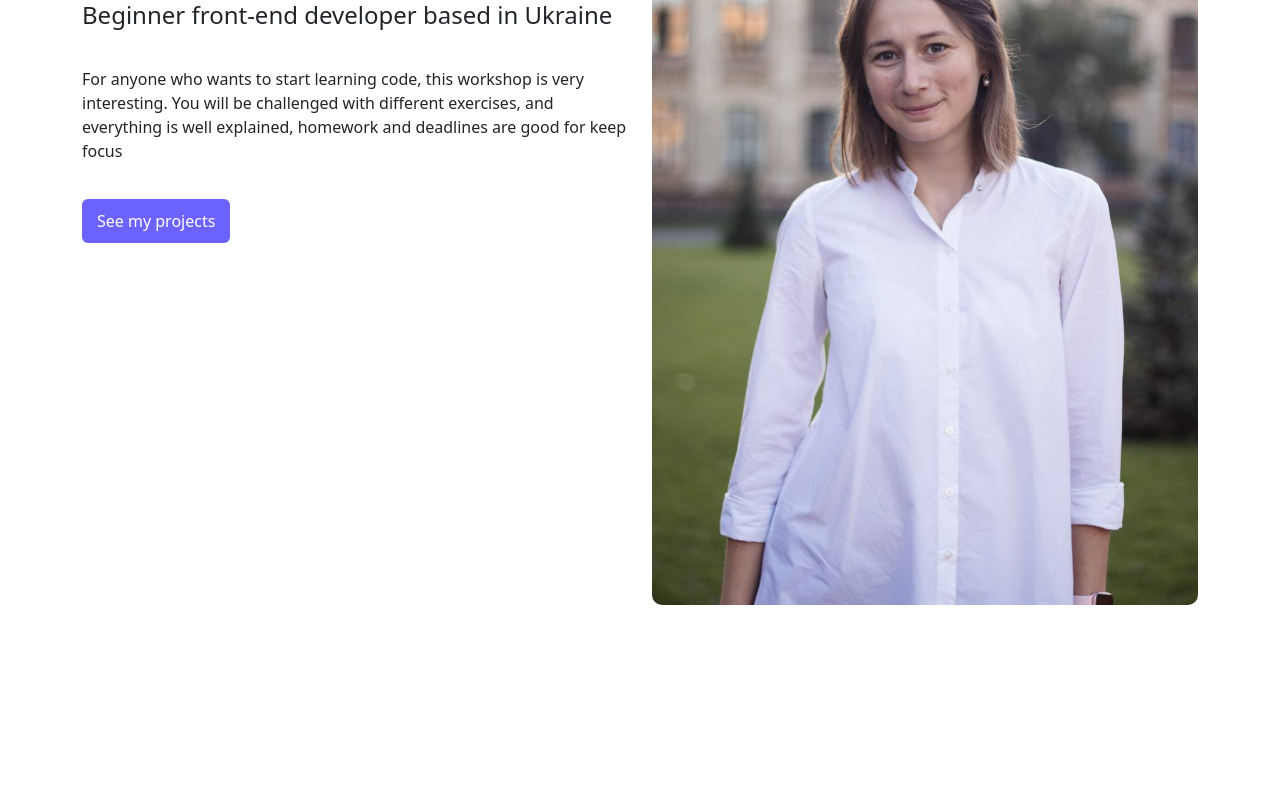
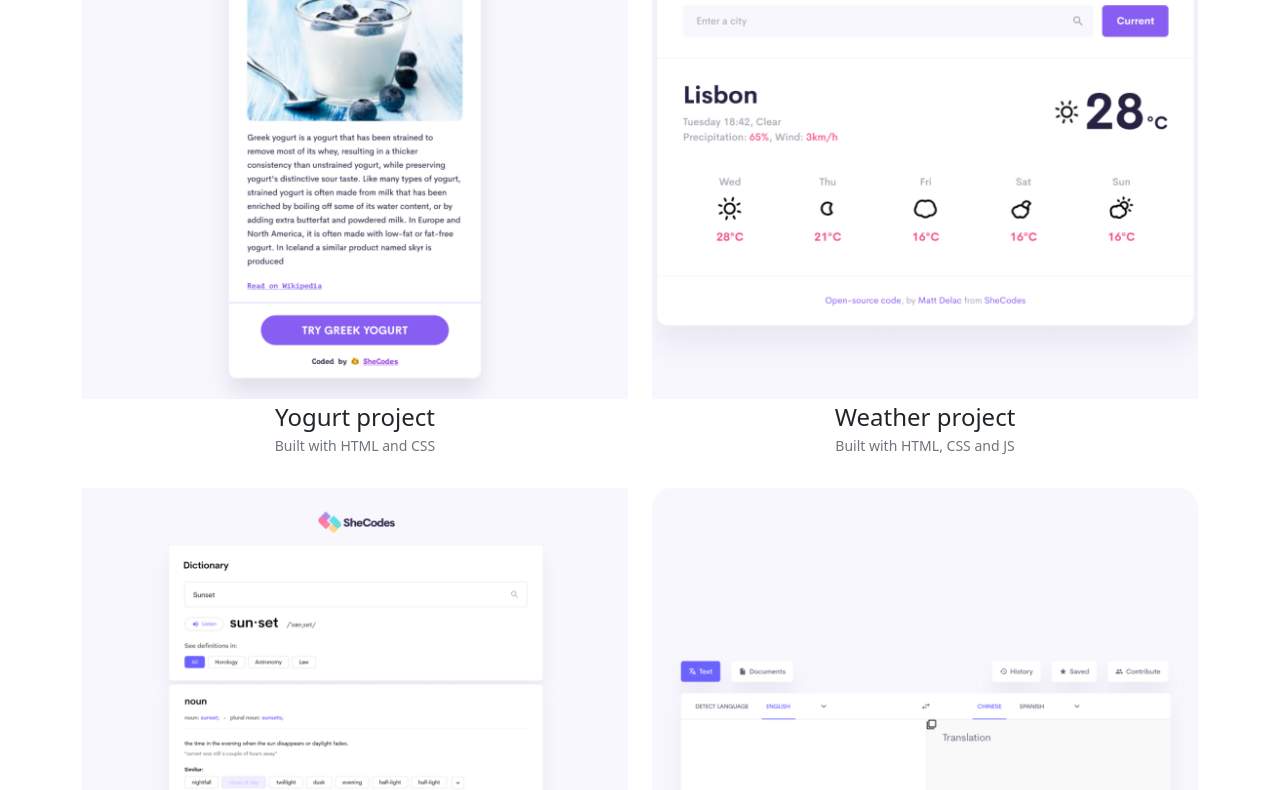
Before and after one commit to IlonaBaskova/portfolio-project, a plain HTML site: page work.html in a window 1280 px wide. Shown: the part 262-1052 px from the top of the page. Before the commit the page ends 867 px from the top, so only its background shows below. Drawn offline with nearby package versions, Linux system fonts and the light colour scheme; a web font is replaced by a local one.

Commit message:
Added Work page due to the task

```diff
--- a/style.css
+++ b/style.css
@@ -83,3 +83,17 @@ h2 {
 .me {
   border-radius: 10px;
 }
+.work {
+  text-align: center;
+}
+.work h1 {
+  font-size: 36px;
+}
+.work h3 {
+  font-size: 24px;
+  line-height: 1.5;
+  margin: 20px 0 0;
+}
+.work p {
+  font-size: 14px;
+}
--- a/about.html
+++ b/work.html
@@ -30,24 +30,33 @@
 
     <link rel="stylesheet" href="style.css" />
 
-    <title>Document</title>
+    <title>Work page</title>
   </head>
   <body>
-    <div class="container about">
-      <div class="row mt-5">
-        <div class="col-lg-6">
-          <h1>Hi, I'm Ilona Baskova</h1>
-          <h2>Beginner front-end developer based in Ukraine</h2>
-          <p>
-            For anyone who wants to start learning code, this workshop is very
-            interesting. You will be challenged with different exercises, and
-            everything is well explained, homework and deadlines are good for
-            keep focus
-          </p>
-          <a href="#" class="btn btn-about">See my projects</a>
+    <div class="container work mt-5">
+      <h1>Take a look at what I've been working on!</h1>
+      <div class="row">
+        <div class="col-md-6 mt-3">
+          <img src="/img/yogurt.png" alt="Yogurt" class="img-fluid" />
+          <h3 class="text-center m-0">Yogurt project</h3>
+          <p class="text-center text-muted">Built with HTML and CSS</p>
         </div>
-        <div class="col-lg-6">
-          <img src="/img/me.jpg" alt="Me" class="img-fluid me" />
+        <div class="col-md-6 mt-3">
+          <img src="/img/weather.png" alt="Weather" class="img-fluid" />
+          <h3 class="text-center m-0">Weather project</h3>
+          <p class="text-center text-muted">Built with HTML, CSS and JS</p>
+        </div>
+      </div>
+      <div class="row">
+        <div class="col-md-6 mt-3">
+          <img src="/img/dictionary.png" alt="Dictionary" class="img-fluid" />
+          <h3 class="text-center m-0">Dictionary project</h3>
+          <p class="text-center text-muted">Built with HTML and CSS</p>
+        </div>
+        <div class="col-md-6 mt-3">
+          <img src="/img/translation.png" alt="Translation" class="img-fluid" />
+          <h3 class="text-center m-0">Translation App</h3>
+          <p class="text-center text-muted">Built with HTML, CSS and JS</p>
         </div>
       </div>
     </div>
```
Also changed, not shown: index.html (+1 -1 lines), img/translation.png (added).
